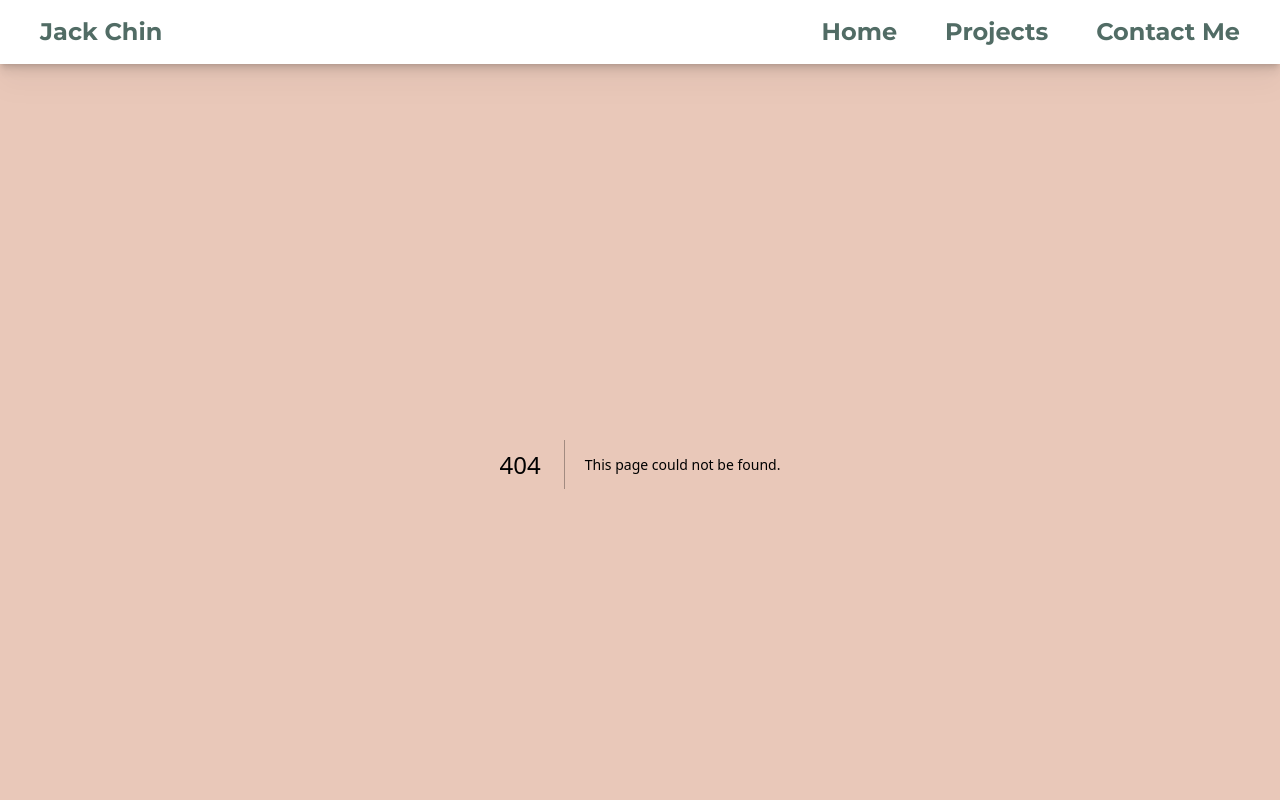
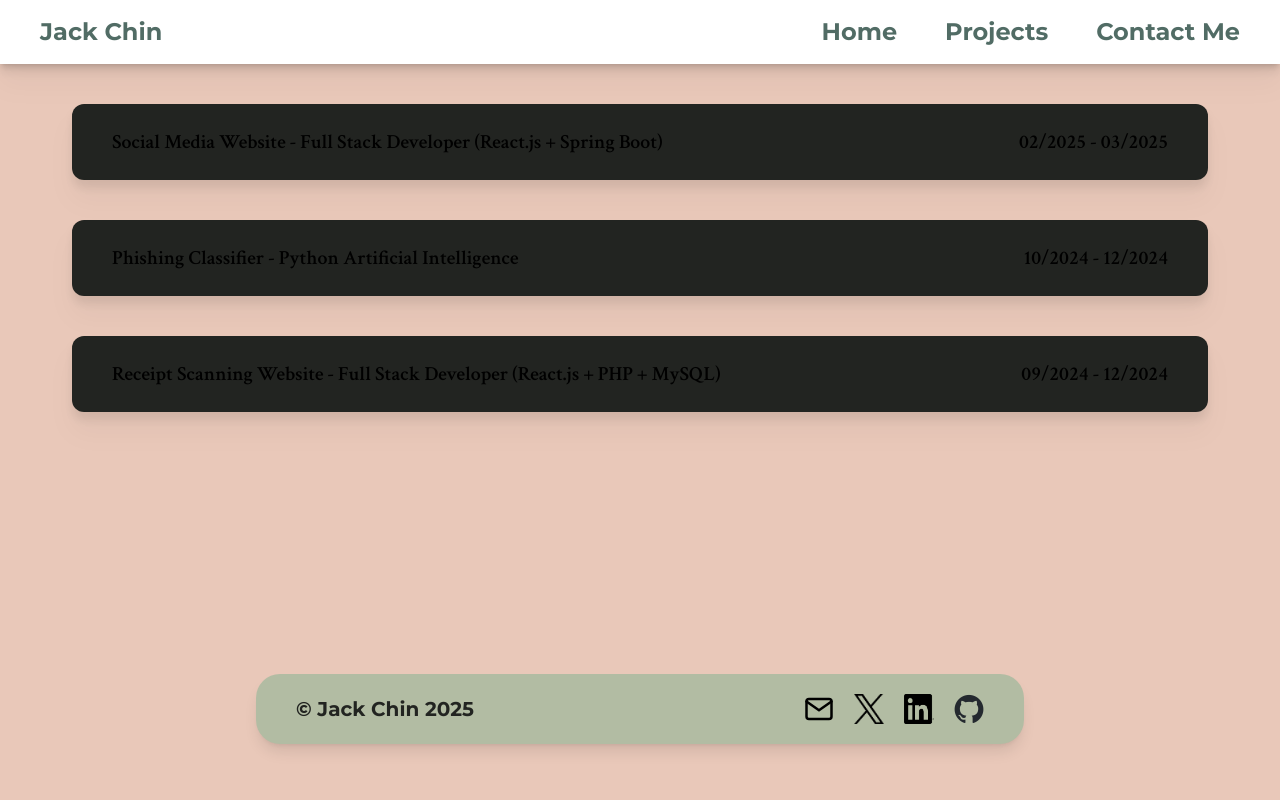
Before and after one commit to thanatoast03/portfolio, a Next.js app: page /projects in a window 1280 px wide. Before the commit this address had no page. Shown: the top 800 px of the page. Built offline with nearby package versions, Linux system fonts and the light colour scheme.

Commit message:
added projects endpoint and couple projects

```diff
--- a/package.json
+++ b/package.json
@@ -14,7 +14,8 @@
     "publish": true
   },
   "dependencies": {
-    "next": "14.2.26",
+    "html-react-parser": "^5.2.6",
+    "next": "^14.2.26",
     "react": "18.3.1",
     "react-dom": "18.3.1"
   },
--- a/src/app/page.tsx
+++ b/src/app/page.tsx
@@ -17,7 +17,7 @@ export default function Home() {
           <h1 className={`text-4xl lg:text-7xl lg:pt-10 lg:mr-10 font-bold drop-shadow-lg ${crimson.className}`}>Hello world! My name is Jack Chin!</h1>
           <Image src={jack} alt="Jack Chin" width={818} height={545} className="rounded-3xl border-white border-4 lg:hidden" />
           <div className="flex flex-col gap-4 text-[#222421] description text-lg lg:text-xl">
-            <p>Hello! My name is Jack Chin! I’m a recent Computer Science graduate from the <b>University at Buffalo</b> with Magna Cum Laude honors, and I specialize in full-stack development. I have interned at Xerox as a full-stack developer and the Monroe County Government as a cybersecurity researcher. I have also made a few websites as fan-projects.</p>
+            <p>Hello! My name is Jack Chin! I’m a recent Computer Science graduate from the <b>University at Buffalo</b> with <i>Magna Cum Laude</i> honors, and I specialize in full-stack development. I have interned at Xerox as a full-stack developer and the Monroe County Government as a cybersecurity researcher. I have also made a few websites as fan-projects.</p>
             <p>I am always <b>learning</b> and <b>proactively</b> moving towards my goal of leaving a positive impact on people’s lives.</p>
             <p>Outside of computer science, I enjoy <b>mechanical keyboards</b>, <b>bass guitar</b>, <b>gaming</b>, <b>racing</b>, and <b>music</b>.</p>
           </div>
--- /dev/null
+++ b/src/app/projects/components/experience.tsx
@@ -0,0 +1,46 @@
+'use client'
+
+import { Crimson_Text } from "next/font/google";
+import { useState} from 'react';
+import parse from 'html-react-parser'
+
+const crimson = Crimson_Text({ subsets: ["latin"], weight: ["400", "600", "700"] });
+
+interface ExperienceProps {
+    title: string,
+    date: string,
+    description: {
+        summary: string,
+        points: string[]
+    }
+}
+
+export default function ExperienceBlock({title, date, description}: ExperienceProps) {
+    const [isHidden, useIsHidden] = useState(false);
+    const summary = description.summary;
+    const points = description.points;
+    return (
+        <div className={`${crimson.className} hover:scale-105 duration-75`}>
+            <div onClick={() => { useIsHidden(!isHidden)}} className={`flex flex-col sm:flex-row justify-between bg-[#222421] sm:text-xl font-semibold p-4 sm:p-6 sm:px-10 sm:mx-8 rounded-xl ${isHidden && 'rounded-b-none'} drop-shadow-xl z-30 `}>
+                <h1>{title}</h1>
+                <h1 className="text-end">{date}</h1>
+            </div>
+            { isHidden ?
+                <div className="bg-white shadow-md shadow-stone-500 rounded-b-xl text-black z-10 p-4 sm:p-5 sm:px-10 sm:mx-8 transition duration-300 ease-in-out">
+                    {parse(summary)}
+
+                    {/*  add an extra space if in mobile view to space summary and points out */}
+                    <div className="block sm:hidden">
+                        <br/>
+                    </div>
+
+                    {points.map(point => (
+                        <li className="pl-0 sm:pl-3">{parse(point)}</li>
+                    ))}
+                </div>
+                :
+                <div/>
+            }
+        </div>
+    )
+}
--- /dev/null
+++ b/src/app/projects/page.tsx
@@ -0,0 +1,65 @@
+'use client'
+
+import ExperienceBlock from "./components/experience"
+
+export default function Projects() {
+    const projects = [
+        {
+            title: "Social Media Website - Full Stack Developer (React.js + Spring Boot)",
+            date: "02/2025 - 03/2025",
+            description: {
+                summary: "Built a <b>WebSocket-based</b> chat backend in <b>Spring Boot</b>, enabling real-time messaging with <b>MySQL</b> message persistence. Used <b>React.js</b> frontend and <b>Spring Boot</b> backend.",
+                points: [
+                    "Implemented <b>JWT</b> authentication, <b>Spring Security</b>, and <b>CAPTCHA v3</b> for secure and bot-resistant user access",
+                    "Developed a WebSocket-based chatroom; managed <b>MySQL</b> schemas for user and message data",
+                    "Deployed using <b>Docker</b>, <b>Nginx</b> (reverse proxy) for HTTPS and WSS, and hosted on <b>DigitalOcean</b> droplet",
+                    "<a href='https://aaaa418.com/'><u>Site</u></a>"
+                ],
+            }
+        },
+        {
+            title: "Phishing Classifier - Python Artificial Intelligence",
+            date: "10/2024 - 12/2024",
+            description: {
+                summary: "Used <b>PySpark</b>, <b>NumPy</b>, <b>Pandas</b>, <b>Matplotlib</b>, and <b>Seaborn</b> to clean data, then found the most effective algorithm using performance metrics such as accuracy, precision, recall, and F1 score.",
+                points: [
+                    "Our best algorithm reached over 95% on all metrics, with an accuracy of 95.9%, a precision score of 96.2%, a recall score of 95.4%, and an F1 score of 95.8%."
+                ],
+            }
+        },
+        {
+            title: "Receipt Scanning Website - Full Stack Developer (React.js + PHP + MySQL)",
+            date: "09/2024 - 12/2024",
+            description: {
+                summary: "Collaborated with a team to build a secure web app for uploading, parsing, and sharing receipt data. Integrated a <b>RESTful PHP</b> backend with a <b>React</b> frontend, enabling secure receipt upload, user login, and cost-splitting.",
+                points: [
+                    "Designed and integrated a <b>SQL</b> database with a <b>PHP</b> backend for structured receipt and user data",
+                    "Connected backend to a <b>React.js</b> frontend and implemented <b>authentication</b> and security features",
+                    "Enabled manual <b>cost-splitting</b>, allowing users to assign receipt items to specific individuals for <b>expense tracking</b>"
+                ],
+            }
+        },
+        // {
+        //     title: "",
+        //     date: "",
+        //     description: {
+        //         summary: "",
+        //         points: [
+
+        //         ],
+        //     }
+        // }
+    ];
+
+    return (
+        <div>
+            {
+                projects.map((project) => (
+                    <div className="p-5 pb-0 sm:p-10 sm:pb-0">
+                        <ExperienceBlock title={project.title} date={project.date} description={project.description}></ExperienceBlock>
+                    </div>
+                ))
+            }
+        </div>
+    )
+}
```
Also changed, not shown: 1 other file (tests, documents, lock files or other folders).
